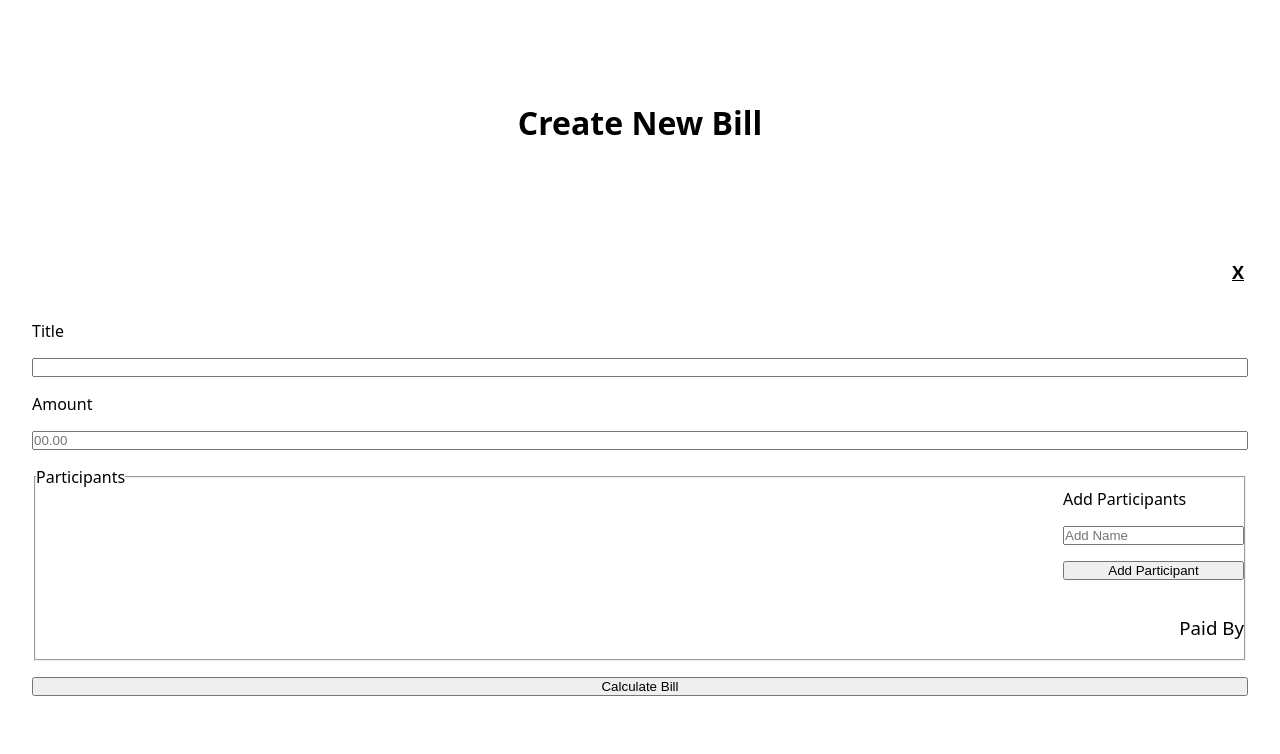
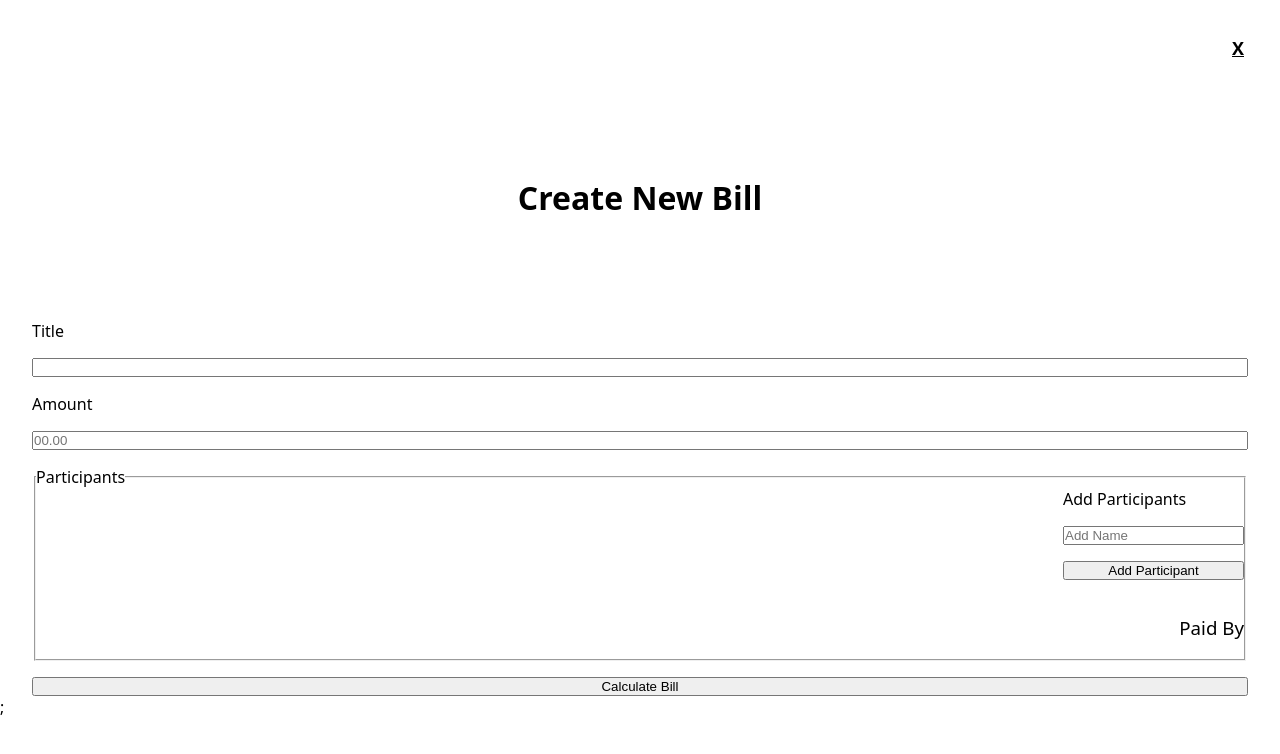
Before and after one commit to d-opri/Kroko-Capstone, a Next.js app: page / in a window 1280 px wide. Shown: the top 754 px of the page. Built offline with nearby package versions, Linux system fonts and the light colour scheme.

Commit message:
change link from component to page

```diff
--- a/pages/CreateBill.js
+++ b/pages/CreateBill.js
@@ -1,4 +1,3 @@
-import Link from "next/link";
 import React, { useState } from "react";
 import styled from "styled-components";
 import AddParticipants from "../components/AddParticipants";
@@ -15,7 +14,7 @@ function Form() {
   return (
     <>
       <Title>Create New Bill</Title>
-      <StyledLink href='/Activity'>X</StyledLink>
+
       <Container onSubmit={handleSubmit}>
         <label htmlFor='title'>Title</label>
         <input
@@ -41,15 +40,6 @@ function Form() {
   );
 }
 
-const StyledLink = styled(Link)`
-  color: black;
-  font-size: large;
-  display: flex;
-  justify-content: end;
-  margin: 2em;
-  font-weight: 900;
-`;
-
 const Title = styled.h1`
   font-size: var(--fs-title);
   text-align: center;
--- a/pages/index.js
+++ b/pages/index.js
@@ -1,5 +1,21 @@
 import Form from "./CreateBill";
+import styled from "styled-components";
+import Link from "next/link";
 
 export default function HomePage() {
-  return <Form />;
+  return (
+    <>
+      <StyledLink href='/Activity'>X</StyledLink>
+      <Form />;
+    </>
+  );
 }
+
+const StyledLink = styled(Link)`
+  color: black;
+  font-size: large;
+  display: flex;
+  justify-content: end;
+  margin: 2em;
+  font-weight: 900;
+`;
```
